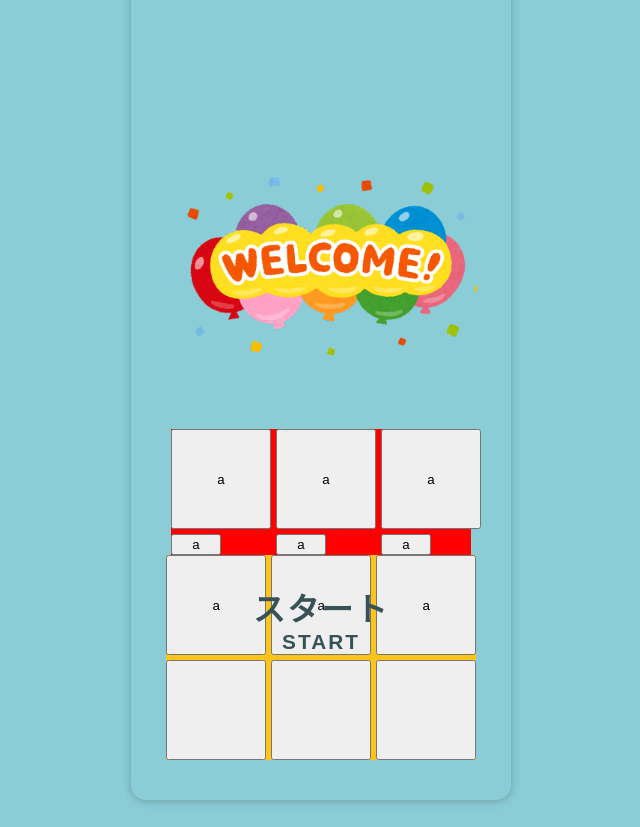
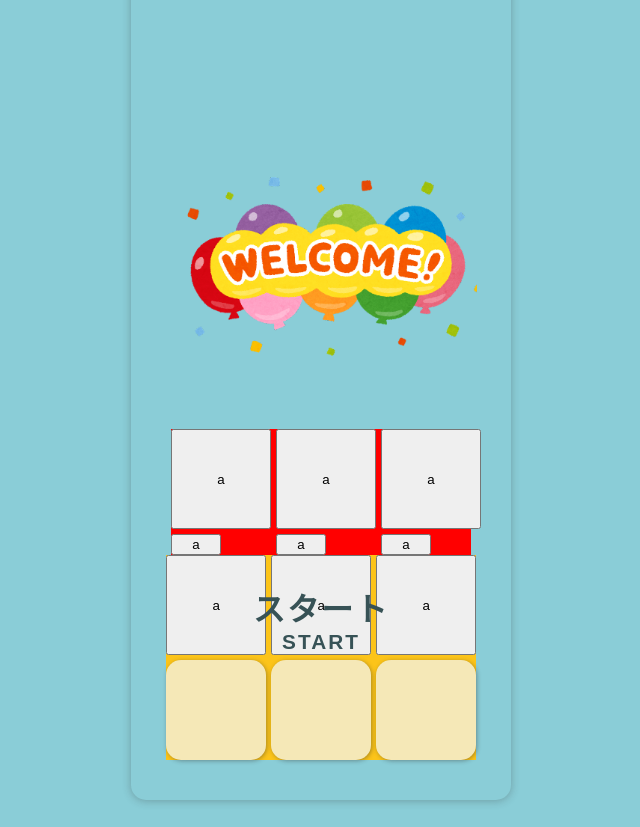
Before and after one commit to fishiryoma/tictactoe, a plain HTML site: page index.html in a window 1280 px wide. Shown: the part 135-962 px from the top of the page, without its empty margins (319-959 px from the left). Drawn offline with Linux system fonts and the light colour scheme; a web font is replaced by a local one.

Commit message:
iso issue

```diff
--- a/style.scss
+++ b/style.scss
@@ -70,13 +70,13 @@ body {
 button[data-index] {
   height: 100px;
   width: 100px;
-  // background-color: #f5e8b7;
-  // border-radius: 15px;
-  // border: none;
-  // box-shadow: 1px 1px 4px rgb(50, 50, 45, 0.4);
+  background-color: #f5e8b7;
+  border-radius: 15px;
+  border: none;
+  box-shadow: 1px 1px 4px rgb(50, 50, 45, 0.4);
   font-size: 80px;
-  // font-weight: 700;
-  line-height: 104px;
+  font-weight: 700;
+  // line-height: 104px;
   &.circle::after {
     content: "Ｏ";
     color: #ff8080;
@@ -278,6 +278,7 @@ button[data-index] {
   display: grid;
 
   grid-template-columns: 1fr 1fr 1fr;
+  font-size: 80px;
 }
 .a {
   height: 100px;
```
Also changed, not shown: style.css, 1 other file.
